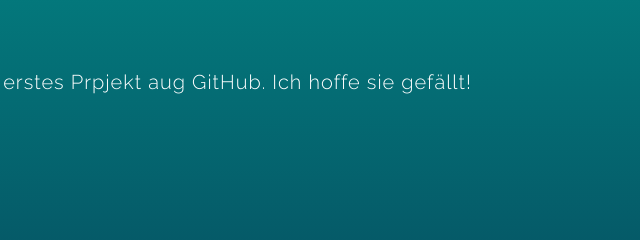
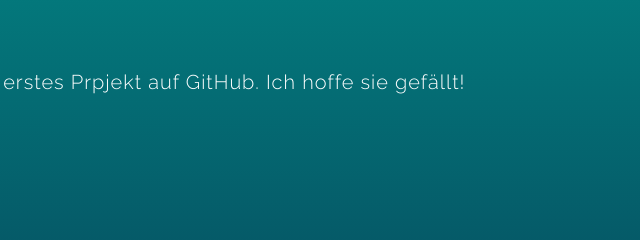
Before and after one commit to loanto-ant/glass, a plain HTML site: page index.html in a window 1280 px wide. Shown: the part 309-549 px from the top of the page, 629-1269 px from the left. Drawn offline with Linux system fonts and the light colour scheme.

Commit message:
Update index.html

```diff
--- a/index.html
+++ b/index.html
@@ -13,7 +13,7 @@
     <div class="allesinhalt">
     <div class="title">
         <h1>Willkommen!</h1>
-        <p>Das ist meine erste halbwegs schöne Website und mein erstes Prpjekt aug GitHub. Ich hoffe sie gefällt!</p>
+        <p>Das ist meine erste halbwegs schöne Website und mein erstes Prpjekt auf GitHub. Ich hoffe sie gefällt!</p>
     </div>
   </div>
     <div class="nav">
```
